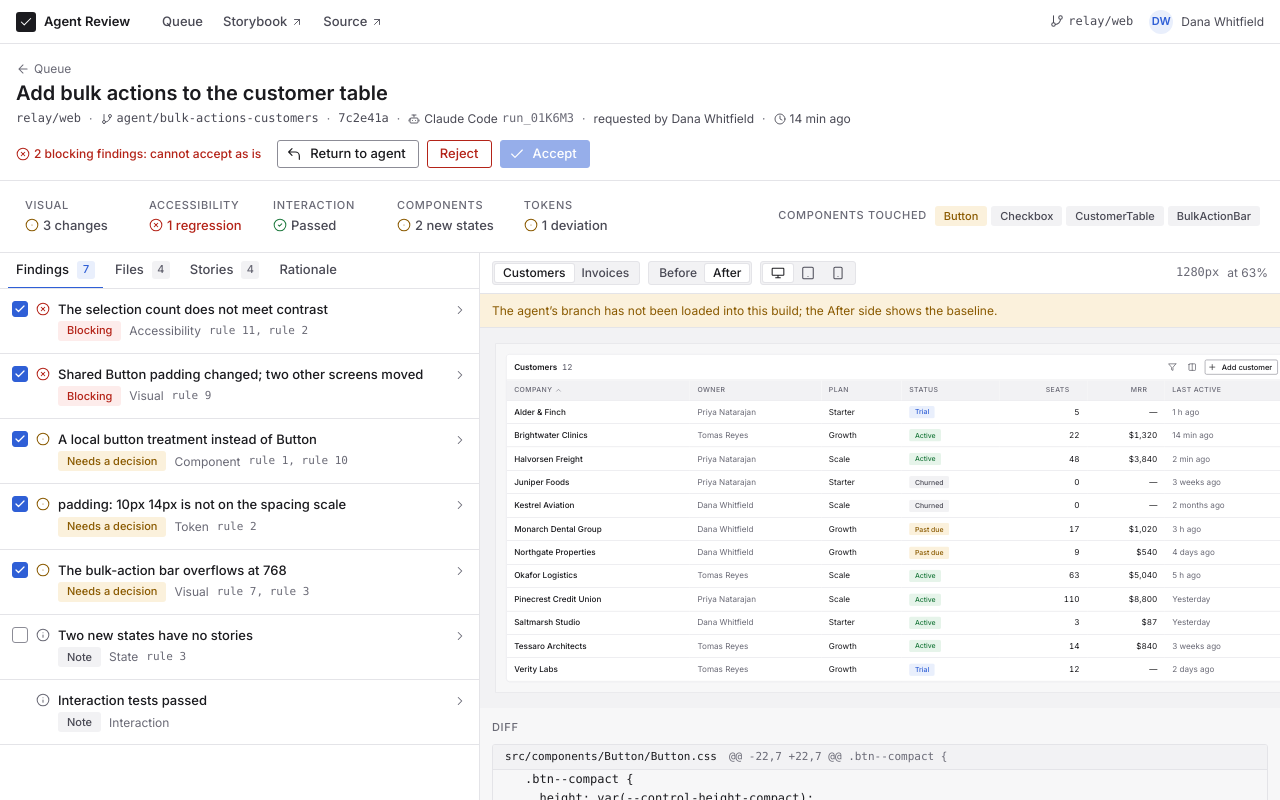
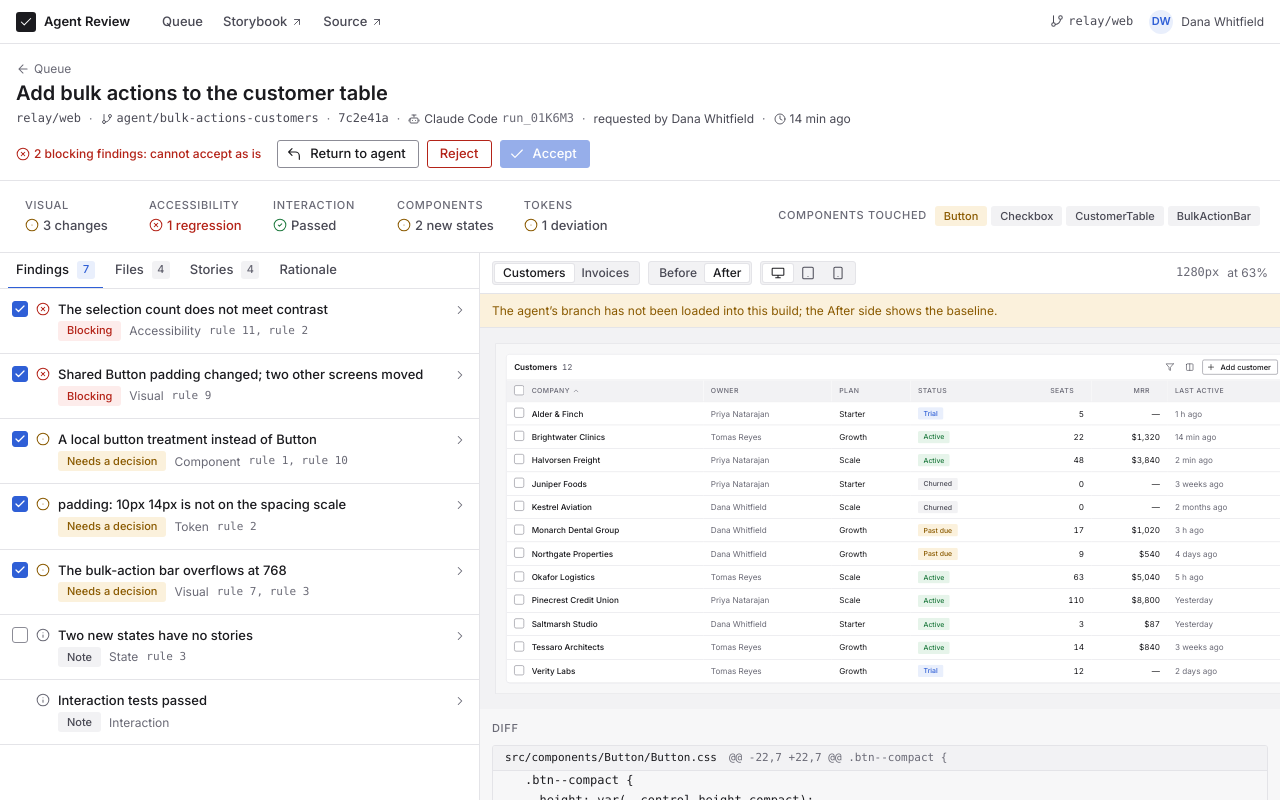
Before and after one commit to adamdhickey-collab/agent-review, a React (Vite) app: page / in a window 1280 px wide. Both pictures are taken after a click on the element 640 px from the left and 161 px from the top of the page. Shown: the top 800 px of the page. Built offline with nearby package versions, Linux system fonts and the light colour scheme.

Commit message:
Bulk actions on the customer table: a selection column and a bulk-action bar

```diff
--- a/src/components/Button/Button.css
+++ b/src/components/Button/Button.css
@@ -21,7 +21,7 @@
 
 .btn--compact {
   height: var(--control-height-compact);
-  padding: 0 var(--control-padding-x-compact);
+  padding: 0 10px;
   font-size: var(--text-sm);
 }
 
--- /dev/null
+++ b/src/product/customers/BulkActionBar.css
@@ -0,0 +1,44 @@
+/* The bulk-action bar. */
+.bulk-bar {
+  display: flex;
+  align-items: center;
+  gap: 12px;
+  padding: 8px 12px;
+  background: var(--color-accent-subtle);
+  border-bottom: 1px solid var(--color-border);
+  white-space: nowrap;
+}
+
+.bulk-bar__count {
+  color: #7a8db8;
+  font-weight: 500;
+}
+
+.bulk-bar__spacer {
+  flex: 1;
+}
+
+.bulk-bar__btn {
+  padding: 10px 14px;
+  border: 1px solid #d0d0d0;
+  border-radius: 4px;
+  background: #fff;
+  font-size: 13px;
+  font-weight: 500;
+  cursor: pointer;
+}
+
+.bulk-bar__btn:hover {
+  background: #f4f4f6;
+}
+
+.bulk-bar__btn--danger {
+  color: #b42318;
+  border-color: #b42318;
+}
+
+.bulk-bar__btn--quiet {
+  border-color: transparent;
+  background: transparent;
+  color: #4a4a55;
+}
--- a/src/product/customers/CustomerTable.tsx
+++ b/src/product/customers/CustomerTable.tsx
@@ -1,14 +1,37 @@
-import { useMemo, useState } from 'react';
-import { Badge, Button, Cell, HeaderCell, IconButton, Row, Table, Toolbar, type BadgeTone, type SortDirection } from '../../components';
-import { customers as allCustomers, formatMrr, STATUS_LABEL, type Customer, type CustomerStatus } from './customers';
+import { useEffect, useMemo, useRef, useState } from 'react';
+import {
+  Badge,
+  Button,
+  Cell,
+  Checkbox,
+  EmptyState,
+  HeaderCell,
+  IconButton,
+  Row,
+  Table,
+  Toolbar,
+  type BadgeTone,
+  type SortDirection,
+} from '../../components';
+import { customers as allCustomers, customersToCsv, formatMrr, STATUS_LABEL, type Customer, type CustomerStatus } from './customers';
 import './CustomerTable.css';
+import './BulkActionBar.css';
 
-/* The customer table in Relay, as it stands before the agent's change.
-   This is the baseline Agent Review compares against: a sortable table of
-   customers with a toolbar, built from the system. It has no selection
-   and no bulk actions, which is the feature the agent was asked to add.
+/* The customer table in Relay, with selection and bulk actions.
 
-   The screen owns sorting; the Table owns the markup and the states. */
+   A control column of checkboxes selects rows (the Table's SelectedRows
+   pattern: the row says it with aria-selected and a tinted ground, the
+   select-all box is indeterminate while the selection is partial). A
+   selection brings up a second Toolbar, in the accent tone, with the count
+   and the three actions: Archive, Export, Clear selection. Archive is a
+   danger button and does nothing on first press; the same toolbar turns
+   into the question ("Archive 3 customers?") with Cancel beside the
+   confirming button, and Escape is Cancel. Export hands the selected
+   customers to the screen's `onExport`, or, without one, downloads them
+   as a CSV.
+
+   The screen owns sorting, the selection and the archive; the Table, the
+   Checkbox, the Toolbar and the Button own the markup and the states. */
 
 const STATUS_TONE: Record<CustomerStatus, BadgeTone> = {
   active: 'success',
@@ -22,21 +45,75 @@ type SortKey = 'company' | 'owner' | 'plan' | 'status' | 'seats' | 'mrr';
 export interface CustomerTableProps {
   customers?: Customer[];
   density?: 'default' | 'compact';
+  /** Ids selected on first render, for a story or a preview that opens the screen mid-selection. */
+  initialSelection?: string[];
+  /** Receives the selected customers when Export is pressed. Without it, the screen downloads a CSV. */
+  onExport?: (selected: Customer[]) => void;
+  /** Receives the customers once Archive is confirmed. The screen takes them out of the table either way. */
+  onArchive?: (archived: Customer[]) => void;
 }
 
-export function CustomerTable({ customers = allCustomers, density = 'default' }: CustomerTableProps) {
+function plural(n: number): string {
+  return n === 1 ? '1 customer' : `${n} customers`;
+}
+
+function downloadCsv(rows: Customer[]) {
+  const url = URL.createObjectURL(new Blob([customersToCsv(rows)], { type: 'text/csv' }));
+  const a = document.createElement('a');
+  a.href = url;
+  a.download = 'customers.csv';
+  a.click();
+  URL.revokeObjectURL(url);
+}
+
+export function CustomerTable({ customers = allCustomers, density = 'default', initialSelection = [], onExport, onArchive }: CustomerTableProps) {
   const [sortKey, setSortKey] = useState<SortKey>('company');
   const [direction, setDirection] = useState<Exclude<SortDirection, 'none'>>('ascending');
+  const [selected, setSelected] = useState<Set<string>>(() => new Set(initialSelection));
+  const [archived, setArchived] = useState<Set<string>>(() => new Set());
+  const [confirming, setConfirming] = useState(false);
+  const [status, setStatus] = useState('');
+
+  const archiveButton = useRef<HTMLButtonElement>(null);
+  const confirmButton = useRef<HTMLButtonElement>(null);
+  const selectAll = useRef<HTMLInputElement>(null);
+  const addButton = useRef<HTMLButtonElement>(null);
+  /* Where focus goes once the toolbar that held it has re-rendered or gone. */
+  const pendingFocus = useRef<'archive' | 'select-all' | 'add' | null>(null);
+
+  const visible = useMemo(() => customers.filter((c) => !archived.has(c.id)), [customers, archived]);
 
   const rows = useMemo(() => {
-    const sorted = [...customers].sort((a, b) => {
+    return [...visible].sort((a, b) => {
       const av = a[sortKey];
       const bv = b[sortKey];
       const cmp = typeof av === 'number' && typeof bv === 'number' ? av - bv : String(av).localeCompare(String(bv));
       return direction === 'ascending' ? cmp : -cmp;
     });
-    return sorted;
-  }, [customers, sortKey, direction]);
+  }, [visible, sortKey, direction]);
+
+  const selectedRows = useMemo(() => visible.filter((c) => selected.has(c.id)), [visible, selected]);
+  const count = selectedRows.length;
+  const all = visible.length > 0 && count === visible.length;
+  const some = count > 0 && !all;
+
+  /* The question replaces the actions, so focus would fall off the toolbar
+     unless it is placed: on the confirming button, as the DecisionBar does.
+     On the way back (Cancel, or the archive itself) the control that had
+     focus is gone from the tree, so the hand-off waits for the render that
+     removes it: a cancel changes `confirming`, an archive changes the row
+     count, and either runs this. */
+  useEffect(() => {
+    if (confirming) {
+      confirmButton.current?.focus();
+      return;
+    }
+    const target = pendingFocus.current;
+    pendingFocus.current = null;
+    if (target === 'archive') archiveButton.current?.focus();
+    else if (target === 'select-all') selectAll.current?.focus();
+    else if (target === 'add') addButton.current?.focus();
+  }, [confirming, visible.length]);
 
   function sortFor(key: SortKey): SortDirection {
     return key === sortKey ? direction : 'none';
@@ -50,6 +127,50 @@ export function CustomerTable({ customers = allCustomers, density = 'default' }:
     }
   }
 
+  function toggleRow(id: string, on: boolean) {
+    const next = new Set(selected);
+    if (on) next.add(id);
+    else next.delete(id);
+    setSelected(next);
+    setConfirming(false);
+  }
+
+  function toggleAll(on: boolean) {
+    setSelected(on ? new Set(visible.map((c) => c.id)) : new Set());
+    setConfirming(false);
+  }
+
+  function clearSelection() {
+    setSelected(new Set());
+    setConfirming(false);
+    selectAll.current?.focus();
+  }
+
+  function cancelArchive() {
+    setConfirming(false);
+    pendingFocus.current = 'archive';
+  }
+
+  function archiveSelected() {
+    const going = selectedRows;
+    const next = new Set(archived);
+    for (const c of going) next.add(c.id);
+    setArchived(next);
+    setSelected(new Set());
+    setConfirming(false);
+    setStatus(`${plural(going.length)} archived.`);
+    onArchive?.(going);
+    /* The toolbar that held focus is gone; land on the table's own control,
+       or on the one action left when the table is empty. */
+    pendingFocus.current = visible.length - going.length > 0 ? 'select-all' : 'add';
+  }
+
+  function exportSelected() {
+    if (onExport) onExport(selectedRows);
+    else downloadCsv(selectedRows);
+    setStatus(`${plural(count)} exported as CSV.`);
+  }
+
   return (
     <section className="customers" aria-labelledby="customers-title">
       <Toolbar
@@ -59,19 +180,60 @@ export function CustomerTable({ customers = allCustomers, density = 'default' }:
             <h2 id="customers-title" className="customers__title">
               Customers
             </h2>
-            <span className="customers__count">{customers.length}</span>
+            <span className="customers__count">{visible.length}</span>
           </>
         }
       >
         <IconButton icon="filter" label="Filter customers" size="compact" />
         <IconButton icon="columns" label="Choose columns" size="compact" />
-        <Button size="compact" variant="secondary" leadingIcon="plus">
+        <Button ref={addButton} size="compact" variant="secondary" leadingIcon="plus">
           Add customer
         </Button>
       </Toolbar>
+      {count > 0 ? (
+        <div className="bulk-bar" role="toolbar" aria-label="Selected customers" data-finding="bulk-bar">
+          <span className="bulk-bar__count" data-finding="bulk-count">
+            {confirming ? `Archive ${plural(count)}?` : `${count} selected`}
+          </span>
+          <span className="bulk-bar__spacer" />
+          {confirming ? (
+            <>
+              <button type="button" className="bulk-bar__btn" onClick={cancelArchive}>
+                Cancel
+              </button>
+              <button type="button" className="bulk-bar__btn bulk-bar__btn--danger" ref={confirmButton} onClick={archiveSelected}>
+                Archive {plural(count)}
+              </button>
+            </>
+          ) : (
+            <>
+              <button type="button" className="bulk-bar__btn bulk-bar__btn--danger" ref={archiveButton} onClick={() => setConfirming(true)} data-finding="bulk-archive">
+                Archive
+              </button>
+              <button type="button" className="bulk-bar__btn" onClick={exportSelected}>
+                Export selected as CSV
+              </button>
+              <button type="button" className="bulk-bar__btn bulk-bar__btn--quiet" onClick={clearSelection}>
+                Clear selection
+              </button>
+            </>
+          )}
+        </div>
+      ) : null}
       <Table caption="Customers, with plan, status, seats and monthly revenue" density={density}>
         <thead>
           <tr>
+            <HeaderCell control>
+              <Checkbox
+                ref={selectAll}
+                label="Select all customers"
+                hideLabel
+                checked={all}
+                indeterminate={some}
+                disabled={visible.length === 0}
+                onChange={(e) => toggleAll(e.currentTarget.checked)}
+              />
+            </HeaderCell>
             <HeaderCell sort={sortFor('company')} onSort={() => toggleSort('company')}>
               Company
             </HeaderCell>
@@ -95,7 +257,10 @@ export function CustomerTable({ customers = allCustomers, density = 'default' }:
         </thead>
         <tbody>
           {rows.map((c) => (
-            <Row key={c.id}>
+            <Row key={c.id} selected={selected.has(c.id)}>
+              <Cell control>
+                <Checkbox label={`Select ${c.company}`} hideLabel checked={selected.has(c.id)} onChange={(e) => toggleRow(c.id, e.currentTarget.checked)} />
+              </Cell>
               <Cell rowHeader>{c.company}</Cell>
               <Cell muted>{c.owner}</Cell>
               <Cell>{c.plan}</Cell>
@@ -109,6 +274,17 @@ export function CustomerTable({ customers = allCustomers, density = 'default' }:
           ))}
         </tbody>
       </Table>
+      {visible.length === 0 ? (
+        customers.length === 0 ? (
+          <EmptyState title="No customers yet" description="Add a customer and it appears here." />
+        ) : (
+          <EmptyState title="All customers archived" description="Archived customers are not shown in this table." />
+        )
+      ) : null}
+      {/* Always in the tree, so the announcement has a region to arrive in. */}
+      <p className="visually-hidden" role="status">
+        {status}
+      </p>
     </section>
   );
 }
--- a/src/product/customers/customers.ts
+++ b/src/product/customers/customers.ts
@@ -40,3 +40,28 @@ export const customers: Customer[] = [
 export function formatMrr(n: number): string {
   return n === 0 ? '—' : `$${n.toLocaleString('en-US')}`;
 }
+
+/* The columns an export carries, in the order the table shows them, with
+   the raw figures rather than the formatted ones so a spreadsheet can add
+   them. A field holding a comma, a quote or a line break is quoted, and a
+   quote inside it is doubled, which is all the CSV grammar there is. */
+const EXPORT_COLUMNS: { header: string; value: (c: Customer) => string | number }[] = [
+  { header: 'Company', value: (c) => c.company },
+  { header: 'Owner', value: (c) => c.owner },
+  { header: 'Plan', value: (c) => c.plan },
+  { header: 'Status', value: (c) => STATUS_LABEL[c.status] },
+  { header: 'Seats', value: (c) => c.seats },
+  { header: 'MRR', value: (c) => c.mrr },
+  { header: 'Last active', value: (c) => c.lastActive },
+];
+
+function csvField(v: string | number): string {
+  const s = String(v);
+  return /[",\n\r]/.test(s) ? `"${s.replace(/"/g, '""')}"` : s;
+}
+
+export function customersToCsv(rows: Customer[]): string {
+  const head = EXPORT_COLUMNS.map((col) => csvField(col.header)).join(',');
+  const body = rows.map((c) => EXPORT_COLUMNS.map((col) => csvField(col.value(c))).join(','));
+  return [head, ...body].join('\r\n') + '\r\n';
+}
```
Also changed, not shown: 2 other files (tests, documents, lock files or other folders).
